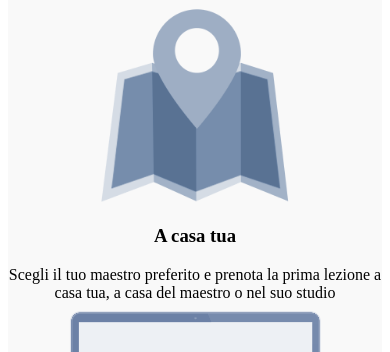
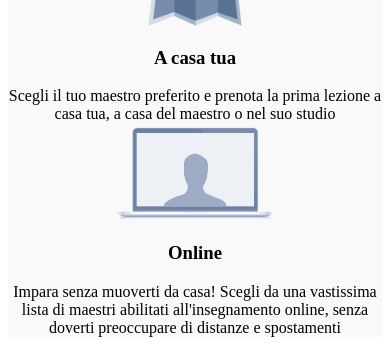
Before and after one commit to DevAngelo98/html-css-resp-wannabe, a plain HTML site: page index.html in a window 390 px wide. Shown: the part 152-504 px from the top of the page. Drawn offline with Linux system fonts and the light colour scheme.

Commit message:
Margin-top:0

```diff
--- a/style.css
+++ b/style.css
@@ -69,6 +69,7 @@ img{
 @media screen and (max-width: 420px) {
  .row {
   width: 100%;
+  margin-top: 0px;
  }
 
  #lezioni .row > .left, #lezioni .row > .right{
@@ -83,4 +84,8 @@ img{
   width: 100%;
  }
 
+ img {
+  height: 100px;
+ }
+
 }
```
